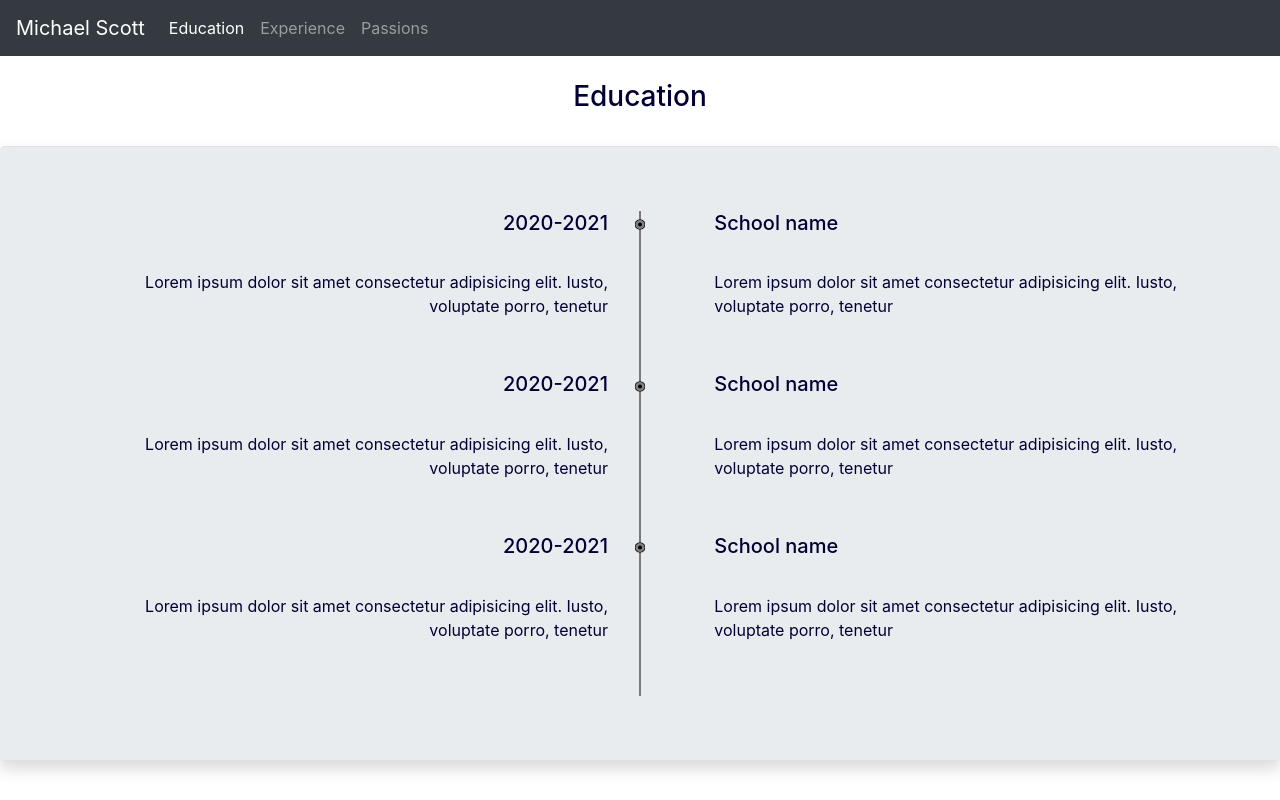
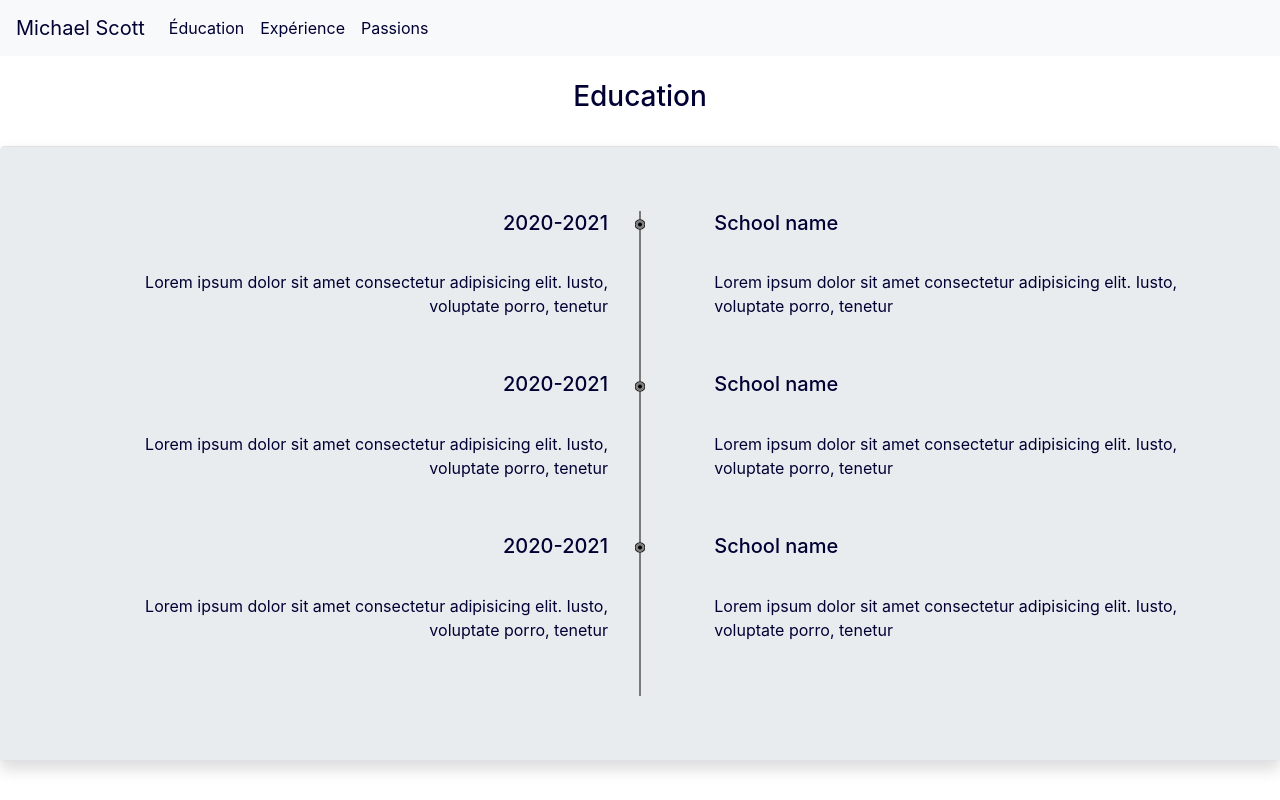
Before and after one commit to jaytouz/IFT1005, a plain HTML site: page projet2/CV_education.html in a window 1280 px wide. Drawn offline with nearby package versions, Linux system fonts and the light colour scheme.

Commit message:
fix couleurs nav

```diff
--- a/projet2/CV_education.html
+++ b/projet2/CV_education.html
@@ -30,26 +30,26 @@
 <body>
   <!-- Barre nav-->
   <!-- Source pour le template : demo9 -->
-  <nav class="navbar navbar-expand-lg navbar-dark bg-dark">
-    <a href="./CV_profil.html" class="navbar-brand">Michael Scott</a>
+  <nav class="navbar navbar-expand-lg navbar-light bg-light">
+    <a href="./CV_profil.html" id="nav-profil" class="navbar-brand">Michael Scott</a>
     <button class="navbar-toggler" type="button" data-toggle="collapse" data-target="#navbarContent"
       aria-controls="navbarContent" aria-expanded="false" aria-label="Toggle navigation">
       <span class="navbar-toggler-icon"></span>
     </button>
     <div id="navbarContent" class="collapse navbar-collapse">
       <ul class="navbar-nav">
-        <li class="nav-item active">
-          <a href="./CV_education.html" class="nav-link disabled">Education</a>
+        <li class="nav-item">
+          <a href="./CV_education.html" id="nav-education" class="nav-link">Éducation</a>
         </li>
         <li class="nav-item">
-          <a href="./CV_experience.html" class="nav-link">Experience</a>
+          <a href="./CV_experience.html" id="nav-experience" class="nav-link">Expérience</a>
         </li>
         <li class="nav-item">
-          <a href="./CV_profil.html" class="nav-link">Passions</a>
+          <a href="#" id="nav-passions" class="nav-link">Passions</a>
         </li>
       </ul>
     </div>
-  </nav>
+    </nav>
 
   <header class="p-4 ">
     <div class="container">
--- a/projet2/global-style.css
+++ b/projet2/global-style.css
@@ -1,4 +1,4 @@
-#blue, div,section{
+#nav-profil, #nav-education, #nav-experience,#nav-passions, div, section{
     color: #000033;
 }
 /* body {background-color: #92a8d1;} */
```
Also changed, not shown: projet2/CV_experience.html (+8 -8 lines), projet2/CV_profil.html (+7 -4 lines).
